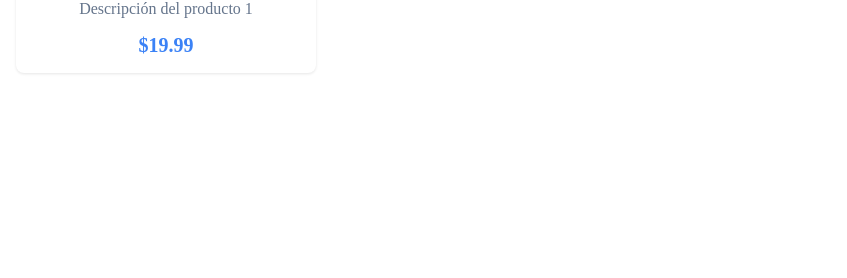
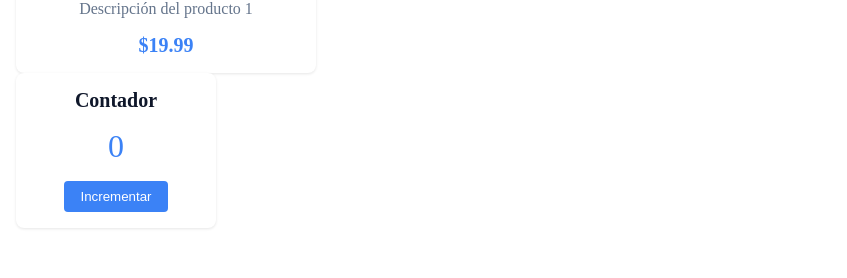
Before and after one commit to CristianFernando88/TP6_PP2, a React (Vite) app: page / in a window 1280 px wide. Shown: the part 369-647 px from the top of the page, without its empty margins (0-847 px from the left). Built offline with nearby package versions, Linux system fonts and the light colour scheme.

Commit message:
creacion de contador

```diff
--- a/src/App.jsx
+++ b/src/App.jsx
@@ -3,6 +3,7 @@ import Header from './components/Header'
 import { Main } from './components/Main'
 import { Footer } from './components/Footer'
 import { Card } from './components/Card'
+import { Contador } from './components/Contador'
 function App() {
 
   return (
@@ -13,6 +14,7 @@ function App() {
         description="Descripción del producto 1"
         imagen="https://images.unsplash.com/photo-1526170375885-4d8ecf77b99f?w=300&h=200&fit=cropruta/a/imagen1.jpg"
         precio="$19.99"/>
+        <Contador />
       </Main>
       <Footer></Footer>
     </>
--- /dev/null
+++ b/src/components/Contador.jsx
@@ -0,0 +1,11 @@
+import { useState } from "react";
+export function Contador() {
+    const [contador, setContador] = useState(0);
+    return (
+        <div className="contador">
+            <h2>Contador</h2>
+            <p>{contador}</p>
+            <button onClick={() => setContador(contador + 1)}>Incrementar</button>
+        </div>
+    );
+}
--- a/src/index.css
+++ b/src/index.css
@@ -101,3 +101,31 @@
   color: var(--primary);
   font-weight: bold;
 }
+
+.contador{
+  background-color: var(--bg);
+  border-radius: var(--radius);
+  box-shadow: var(--shadow);
+  padding: var(--space-4);
+  max-width: 200px;
+  text-align: center;
+}
+.contador h2{
+  font-size: 1.25rem;
+  color: var(--text);
+  margin-bottom: var(--space-4);
+}
+.contador p{
+  font-size: 2rem;
+  color: var(--primary);
+  margin-bottom: var(--space-4);
+}
+.contador button{
+  padding: var(--space-2) var(--space-4);
+  background-color: var(--primary);
+  color: var(--bg);
+  border: none;
+  border-radius: var(--radius-sm);
+  cursor: pointer;
+  transition: background-color 0.3s ease;
+}
```
